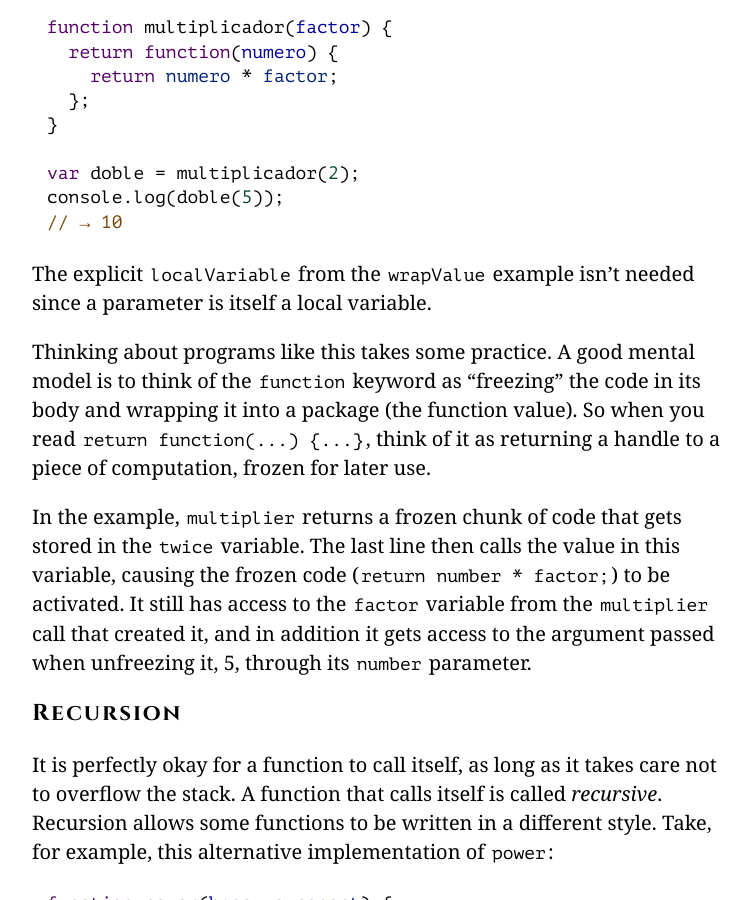
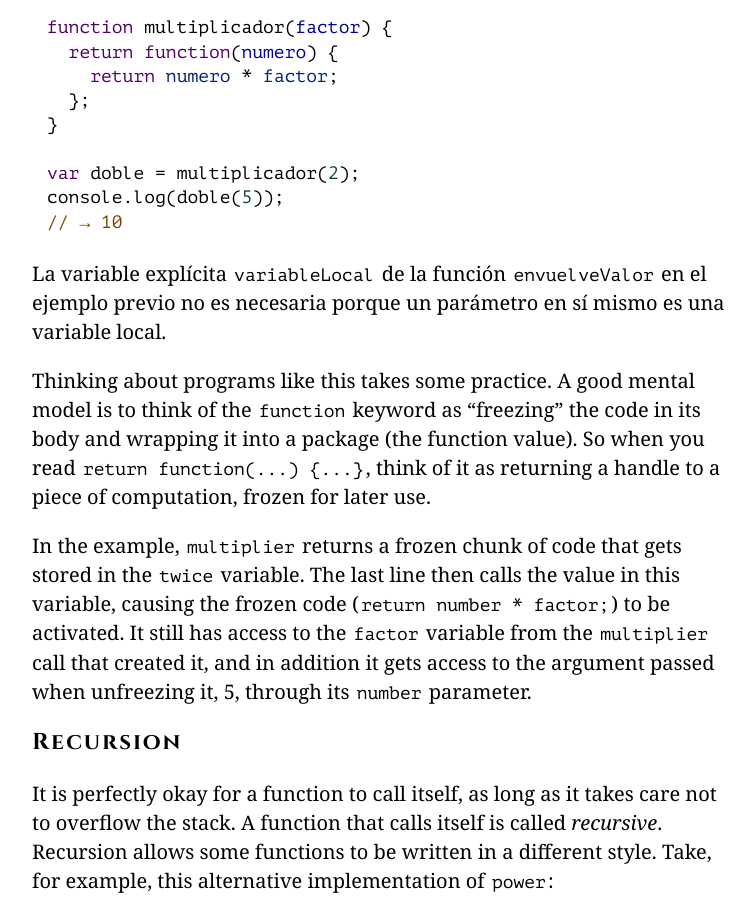
Before and after one commit to hectorip/Eloquent-JavaScript-ES-online, a Jekyll site: the page chapters/03_functions.html, which Jekyll copies as it is, in a window 1280 px wide and 900 px high, scrolled down 10744 px. Shown: the whole window, without its empty margins (258-1013 px from the left). Built offline with Jekyll 4.4.1, drawn with Linux system fonts in a browser that asks for light colours; nearby versions of some CDN libraries; library files that are not in the unit come from our copies.

Commit message:
parametro como variable

```diff
--- a/chapters/03_functions.html
+++ b/chapters/03_functions.html
@@ -392,9 +392,9 @@ del ejemplo anterior funciones que multiplicquen por un número arbitrario.</p>
 <span class="cm-keyword">var</span> <span class="cm-variable">doble</span> <span class="cm-operator">=</span> <span class="cm-variable">multiplicador</span>(<span class="cm-number">2</span>);
 <span class="cm-variable">console</span>.<span class="cm-property">log</span>(<span class="cm-variable">doble</span>(<span class="cm-number">5</span>));
 <span class="cm-comment">// → 10</span></pre>
-<p><a class=p_ident id="p_S9BiBCwEsz" href="#p_S9BiBCwEsz"></a>The explicit <code>localVariable</code> from the
-<code>wrapValue</code> example isn&#8217;t needed since a parameter is itself a local
-variable.</p>
+<p><a class=p_ident id="p_tsNc0owPeX" href="#p_tsNc0owPeX"></a> La variable explícita <code>variableLocal</code> de la
+función <code>envuelveValor</code> en el ejemplo previo no es necesaria porque un
+parámetro en sí mismo es una variable local.</p>
 <p><a class=p_ident id="p_jRZH0MnxB1" href="#p_jRZH0MnxB1"></a>Thinking about programs like this takes some
 practice. A good mental model is to think of the <code>function</code> keyword as
 “freezing” the code in its body and wrapping it into a package (the
```
